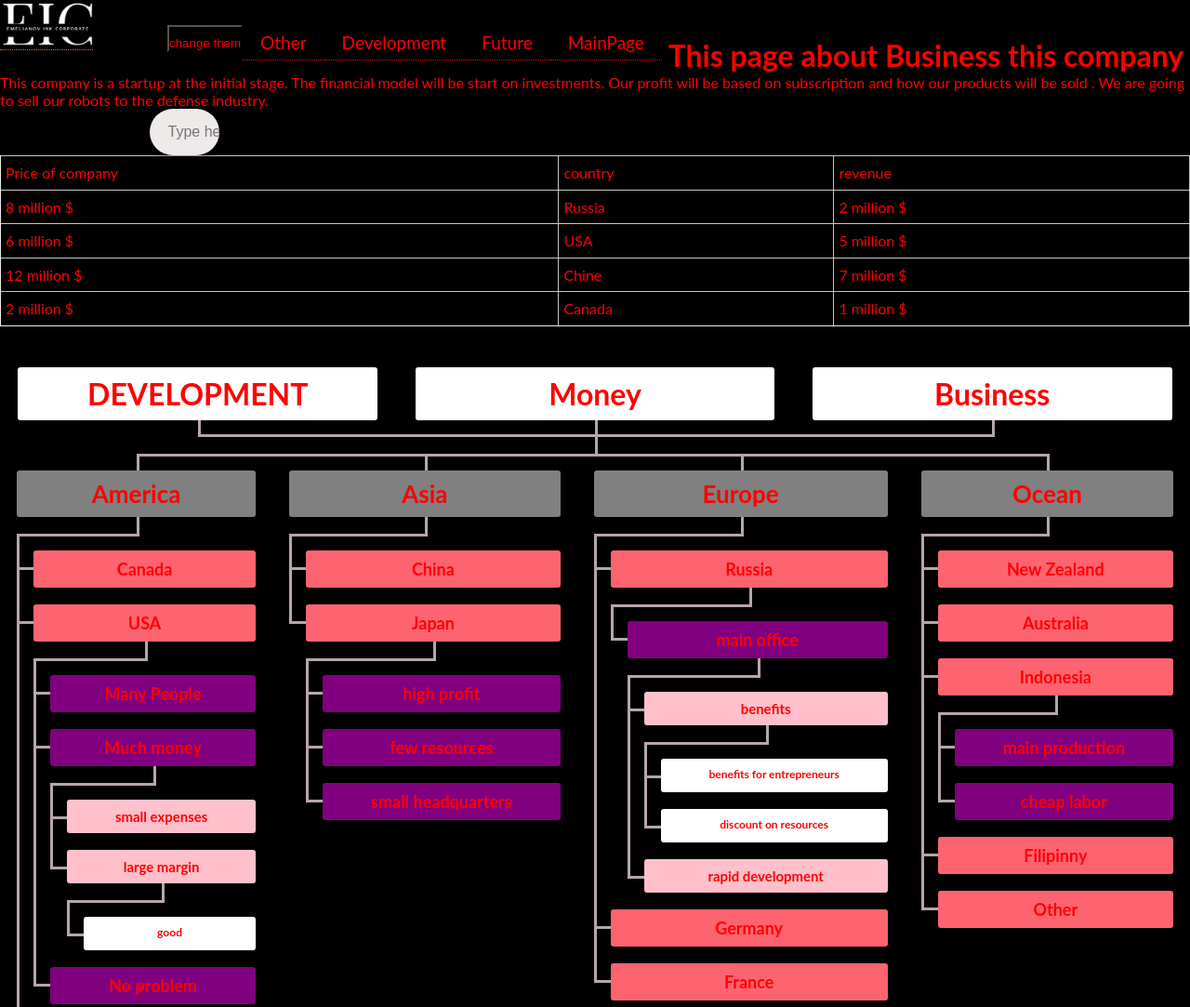
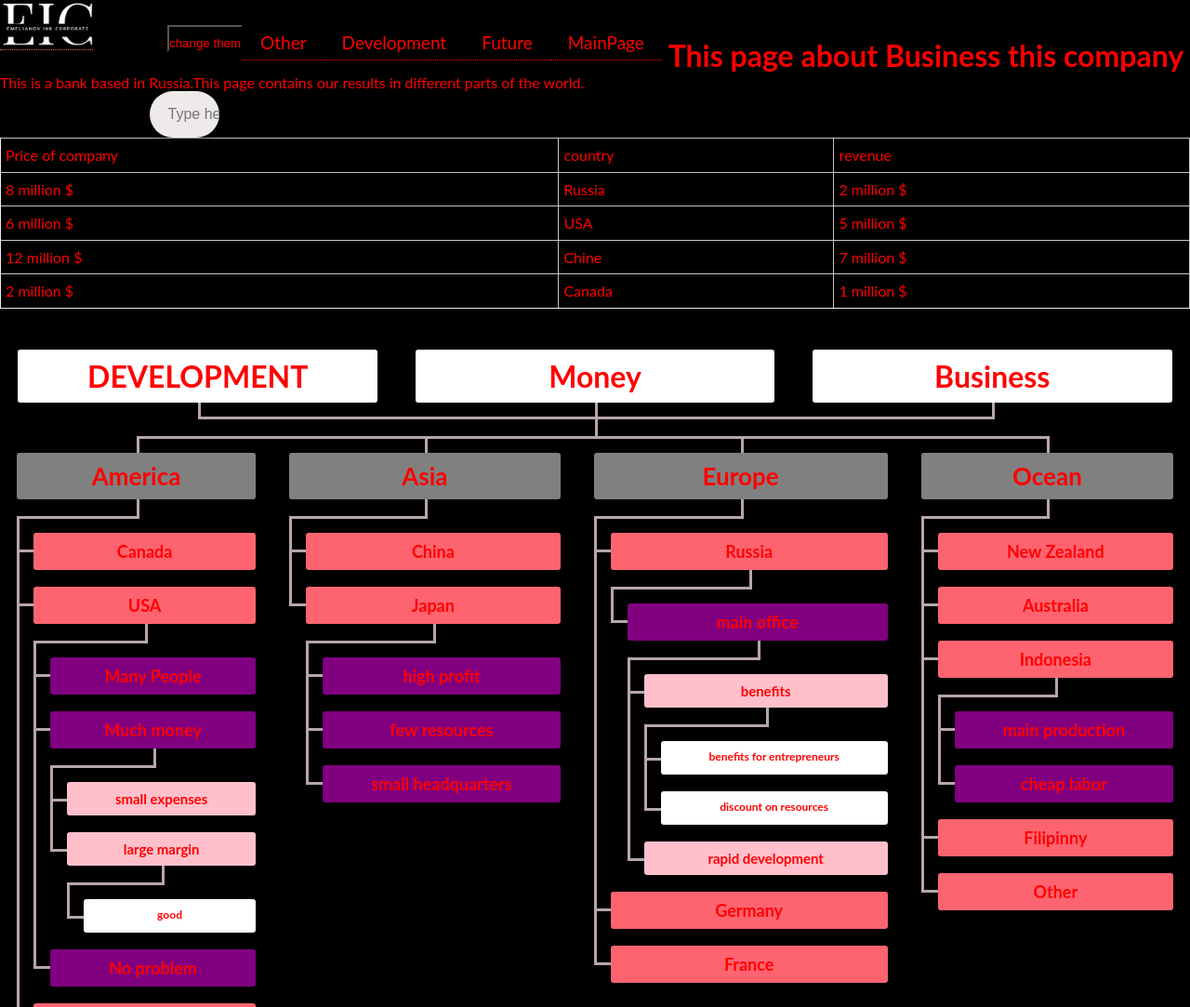
Before and after one commit to ccssccsscc/www.EIC.com, a plain HTML site: page Business.html in a window 1280 px wide. Shown: the top 1083 px of the page at 93% size. Drawn offline with Linux system fonts and the light colour scheme.

Commit message:
Update Business.html

```diff
--- a/Business.html
+++ b/Business.html
@@ -23,10 +23,7 @@
         </div>
             <h1>This page about Business this company</h1>
             <dev class="business">
-                This company is a startup at the initial stage.
-                The financial model will be start on investments.
-                Our profit will be based on subscription and how our products will be sold .
-                We are going to sell our robots to the defense industry.
+                This is a bank based in Russia.This page contains our results in different parts of the world.
             </dev>
             <div class="supernatan">
                 <button id="solution">×</button>
```
